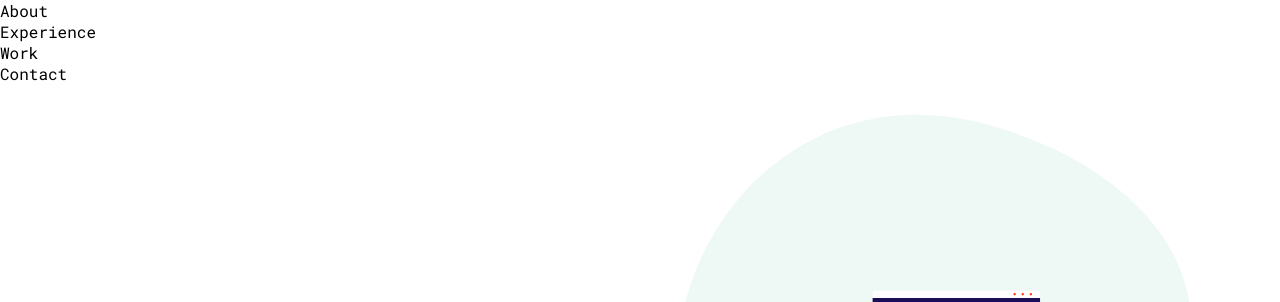
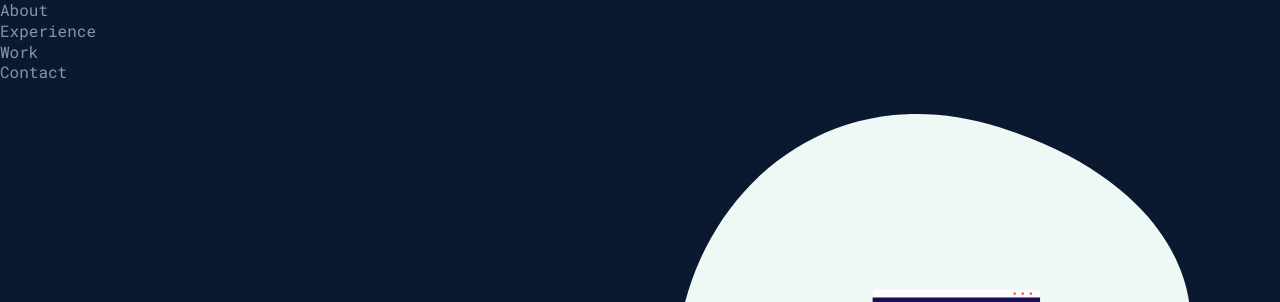
Before and after one commit to rohanshukla/portfolio_v1, a Gatsby site: page / in a window 1280 px wide. Shown: the top 302 px of the page. Built offline with nearby package versions, Linux system fonts and the light colour scheme; Gatsby itself is replaced by a stand-in of ours; a web font is replaced by a local one.

Commit message:
Config Changes for theme, global-style

```diff
--- a/src/config.js
+++ b/src/config.js
@@ -14,15 +14,19 @@ module.exports = {
   navLinks: [
     {
       name: 'About',
+      url: '/#about',
     },
     {
       name: 'Experience',
+      url: '/#jobs',
     },
     {
       name: 'Work',
+      url: '/#projects',
     },
     {
       name: 'Contact',
-    },
+      url: '/#contact',
+    }
   ],
 };
--- a/src/styles/global-style.js
+++ b/src/styles/global-style.js
@@ -10,6 +10,15 @@ const GlobalStyles = createGlobalStyle`
 
     }
     body {
+        margin: 0;
+        width: 100%;
+        min-height: 100%;
+        overflow-x: hidden;
+        -moz-osx-font-smoothing: grayscale;
+        -webkit-font-smoothing: antialiased;
+        background-color: ${({ theme }) => theme.colors.navy};
+        color: ${({ theme }) => theme.colors.slate};
+        line-height: 1.3;
         font-family: ${({ theme }) => theme.fonts.main}
     }
 `
--- a/src/styles/theme.js
+++ b/src/styles/theme.js
@@ -1,5 +1,34 @@
+import { hex2rgba } from "../utils"
+
+const ACCENT = '#64ffda';
+const DARK_BG = '#020c1b';
+const BG = '#0a192f';
+
 export default {
     fonts: {
         main: "Muli, roboto mono"
+    },
+    colors: {
+        darkNavy: DARK_BG,
+        navy: BG,
+        lightNavy: '#172a45',
+        lightestNavy: '#303C55',
+        slate: '#8892b0',
+        lightSlate: '#a8b2d1',
+        lightestSlate: '#ccd6f6',
+        white: '#e6f1ff',
+        green: ACCENT,
+        transGreen: hex2rgba(ACCENT, 0.07),
+        shadowNavy: hex2rgba(DARK_BG, 0.7),
+    },
+    fontSizes: {
+        xs: '12px',
+        smish: '13px',
+        sm: '14px',
+        md: '16px',
+        lg: '18px',
+        xl: '20px',
+        xxl: '22px',
+        h3: '32px',
     }
 }
--- /dev/null
+++ b/src/utils/index.js
@@ -0,0 +1,4 @@
+export const hex2rgba = (hex, alpha = 1) => {
+    const [r, g, b] = hex.match(/\w\w/g).map(x => parseInt(x, 16));
+    return `rgba(${r},${g},${b},${alpha})`;
+  };
```
